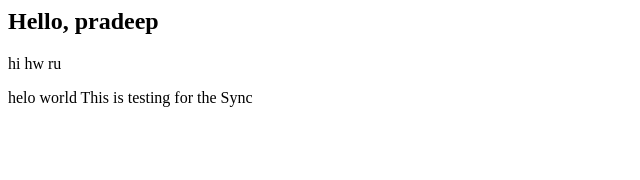
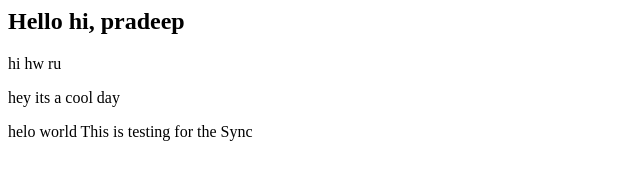
Before and after one commit to tswathikanth/myproject, a plain HTML site: page index.html in a window 1280 px wide. Shown: the whole page, without its empty margins (0-640 px from the left). Drawn offline with Linux system fonts and the light colour scheme.

Commit message:
modifed header and added p tag

```diff
--- a/index.html
+++ b/index.html
@@ -3,8 +3,9 @@
 	<title> Testing </title>
 </head>
 <body>
-<h2>Hello, pradeep</h2>
+<h2>Hello hi, pradeep</h2>
 <p>hi hw ru</p>
+<p>hey its a cool day</p>
 <span>helo world</span>
 This is testing for the Sync
 </body>
```
